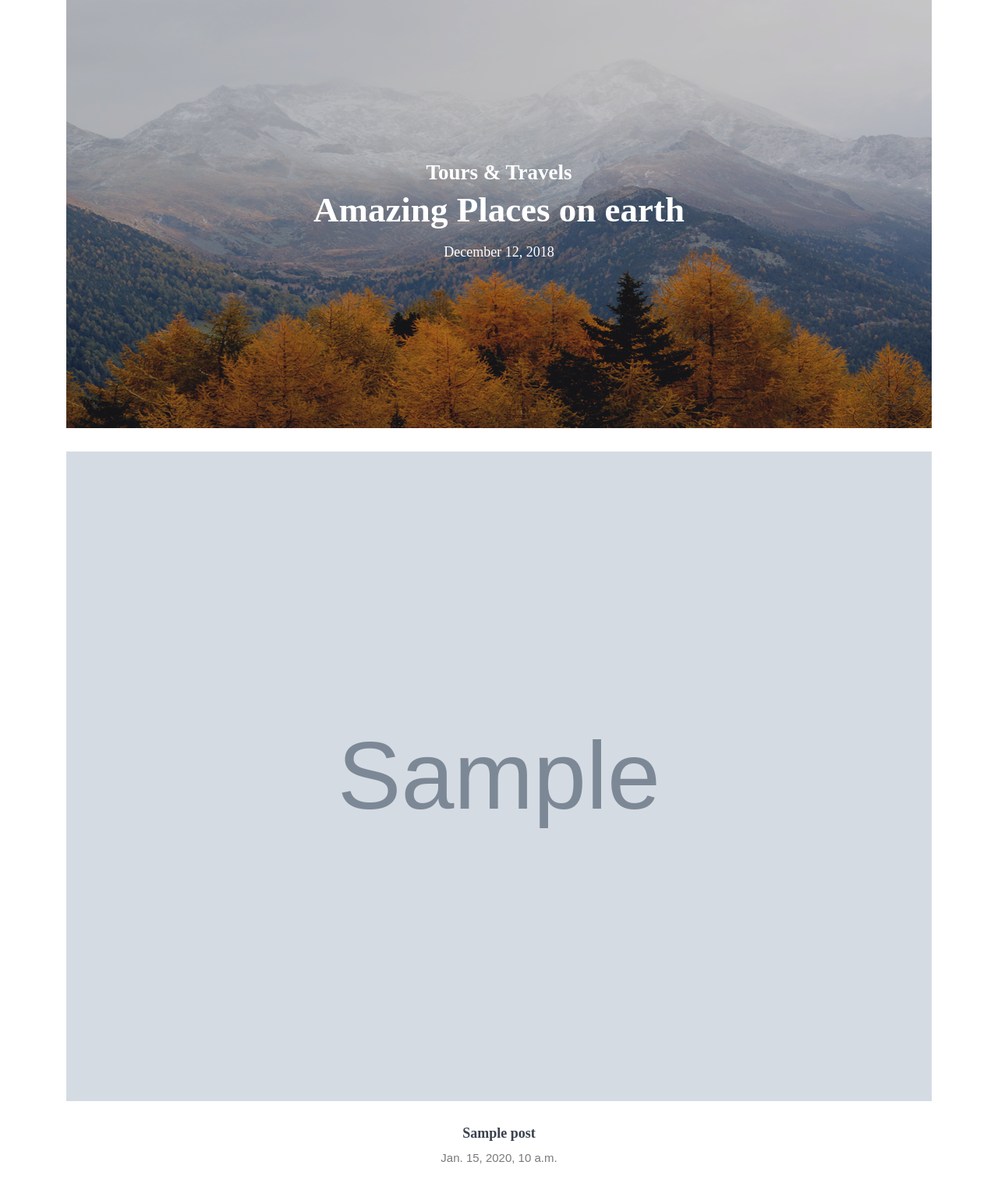
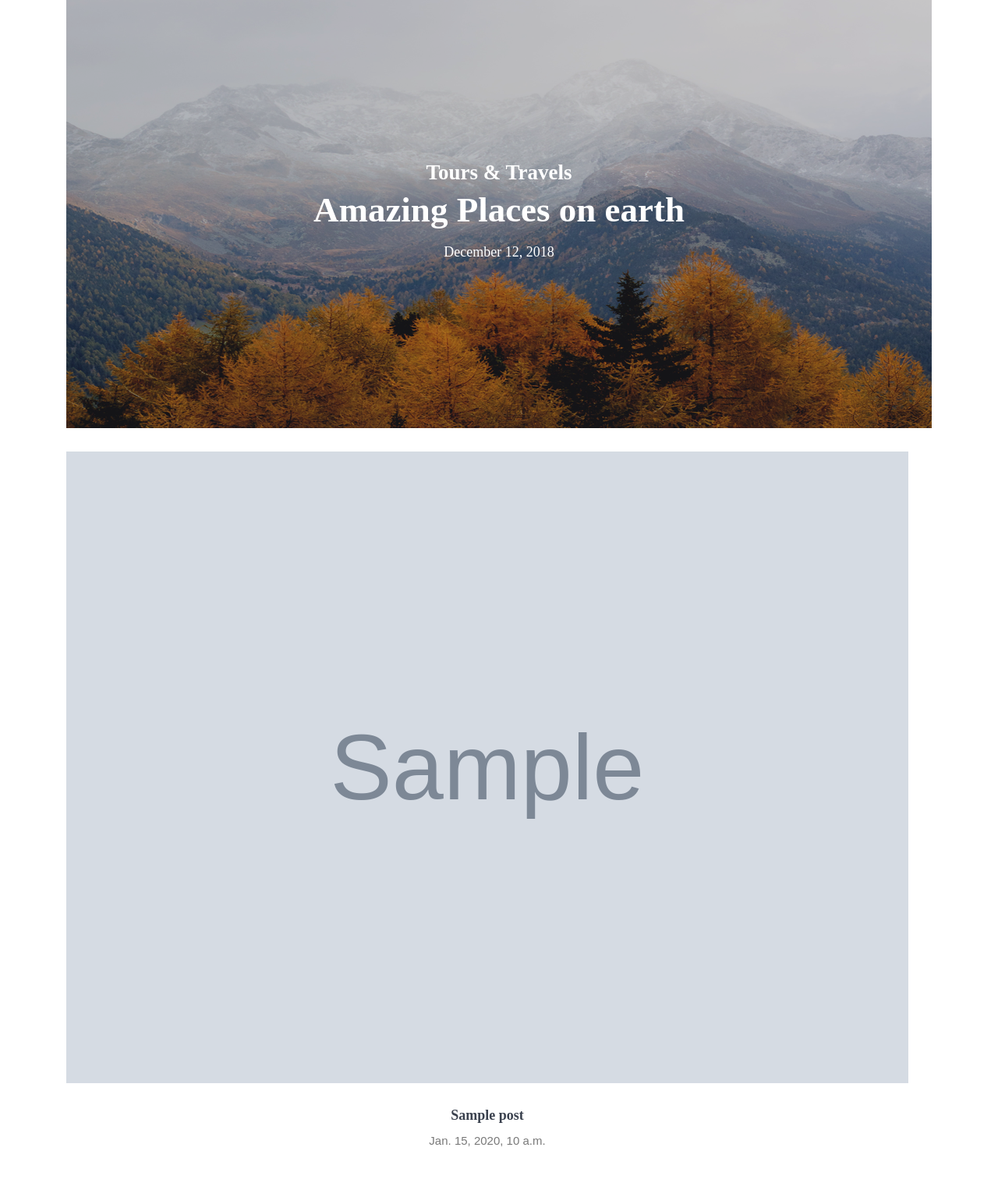
Before and after one commit to Wersario/liza-backend, a Django app: template templates/index.html in a window 1280 px wide. Shown: the part 311-1837 px from the top of the page at 78% size. Run offline with Django 3.2, Linux system fonts and the light colour scheme; the template is opened without the code that fills it: most values are stand-ins (such as "Sample title", 1, 10 or a date in 2020); grey boxes marked "Sample" are stand-in pictures; parts of the project's set-up code (start-up, migrations or seed data) failed here and were passed over.

Commit message:
corrected images positions

```diff
--- a/templates/index.html
+++ b/templates/index.html
@@ -63,7 +63,7 @@
         <div class="d-flex">
         {% for post in most_popular_posts %}
 
-         <div class="flex-fill">
+         <div class="flex-fill" style="margin-right: 30px;">
             <div class="card blog__slide text-center">
               <div class="blog__slide__img">
                 <img class="card-img rounded-0" src={{ post.image_url }} alt="">
```
